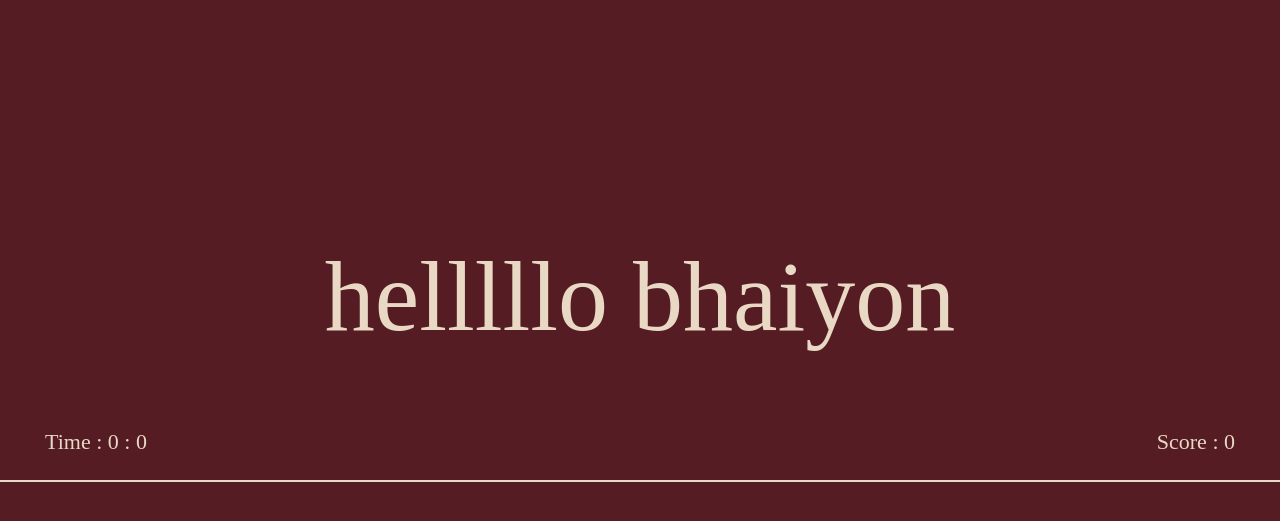
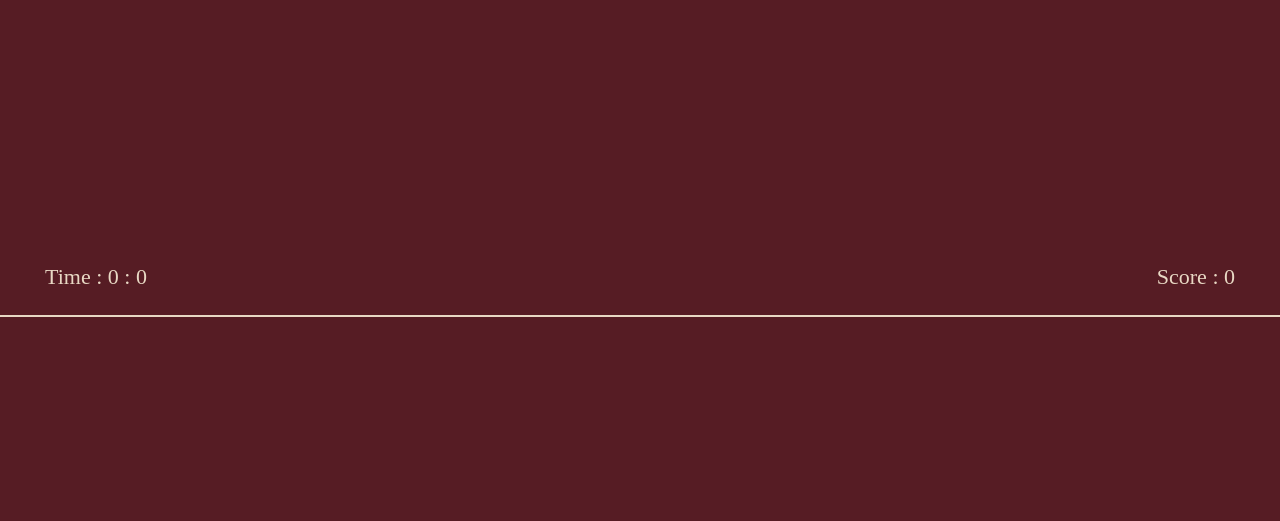
Before and after one commit to Sanidhya786/catch-the-creature, a plain HTML site: page index.html in a window 1280 px wide. Shown: the part 1361-1882 px from the top of the page. Drawn offline with Linux system fonts and the light colour scheme.

Commit message:
made some changes

```diff
--- a/index.html
+++ b/index.html
@@ -45,7 +45,6 @@
 </div>
 
 <div class="screen">
-    <h1>helllllo bhaiyon</h1>
     <div class="time-score">
         <h4>Time : <span> 0 : 0</span></h4>
         <h5>Score : <span>0</span></h5>
```
